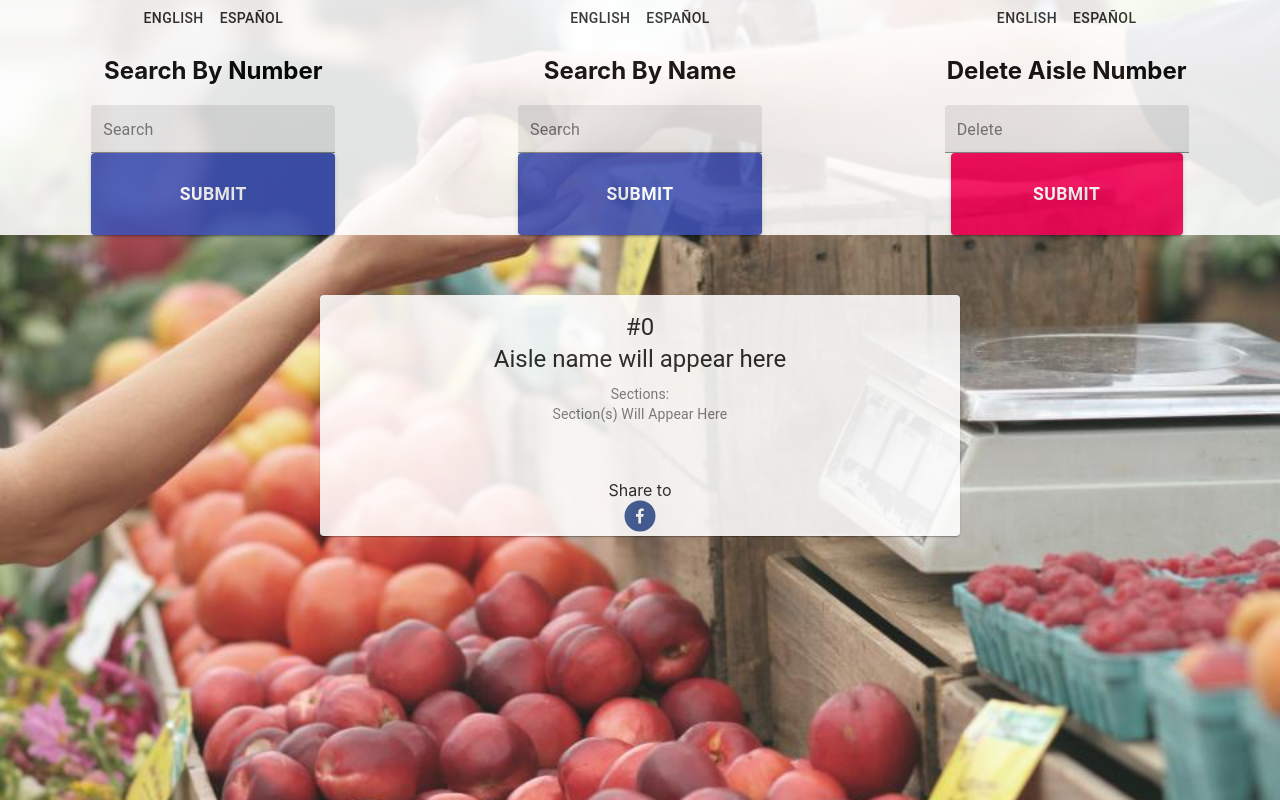
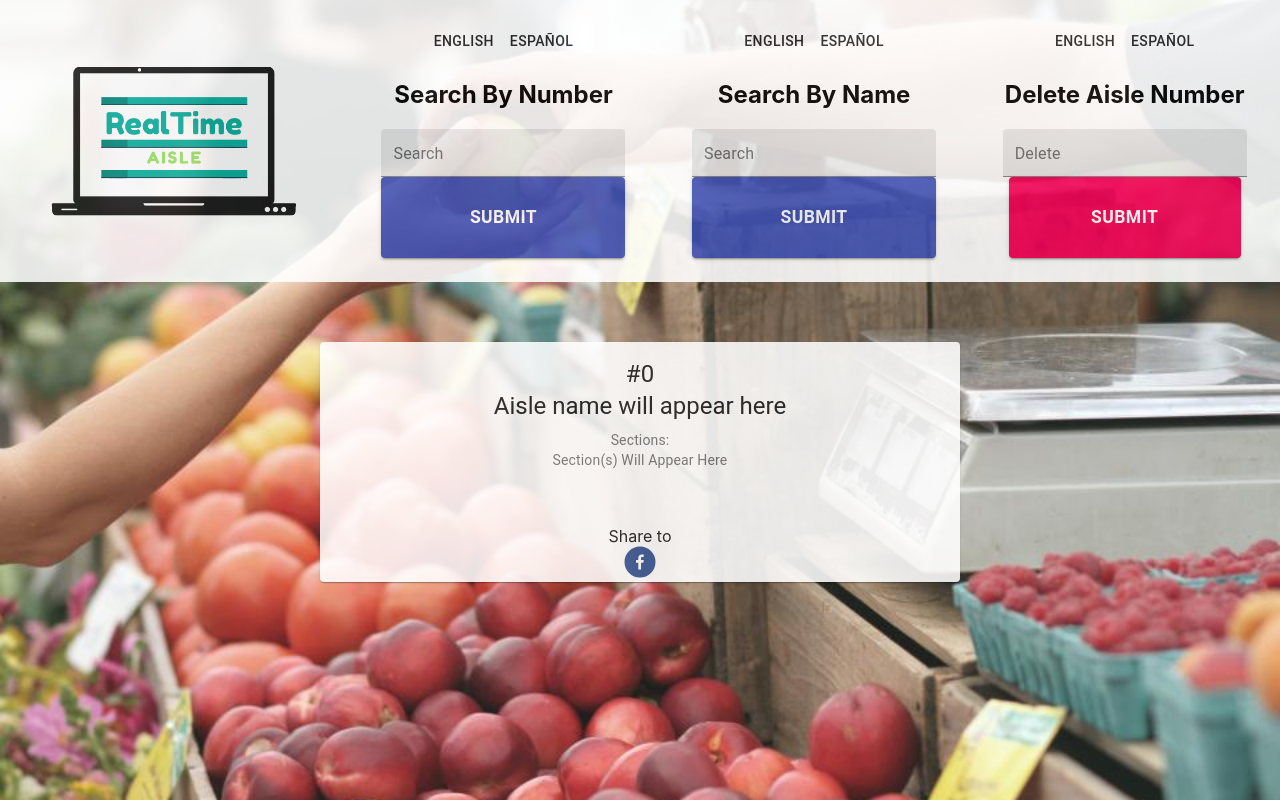
Before and after one commit to lanxdrey19/Real-Time-Aisle-Frontend, a React (Create React App) app in the folder my-app/: page / in a window 1280 px wide. Built offline with nearby package versions, Linux system fonts and the light colour scheme.

Commit message:
revert to normal

```diff
--- a/my-app/src/AllAisleSection.tsx
+++ b/my-app/src/AllAisleSection.tsx
@@ -10,7 +10,7 @@ import { GetAisleByName } from './GetAisleByName';
 import { DeleteAisleById } from './DeleteAisleById';
 import dataInitialiser from './dataInitialiser';
 import AisleCard from './AisleCard';
-//import logo from './RealTime.png';
+import logo from './RealTime.png';
 import './AllAisleSection.css';
 
 
@@ -142,7 +142,7 @@ const deleteAisleById = async (query : any) => {
             alignItems="center"
             className="top-grid"
           >
-
+              <img src={logo} alt="logo" className="appLogo" />
               <SearchById retrieveAisle={retrieveAisle}/>
               <SearchByName retrieveAisleByName={retrieveAisleByName}/>
 
```
